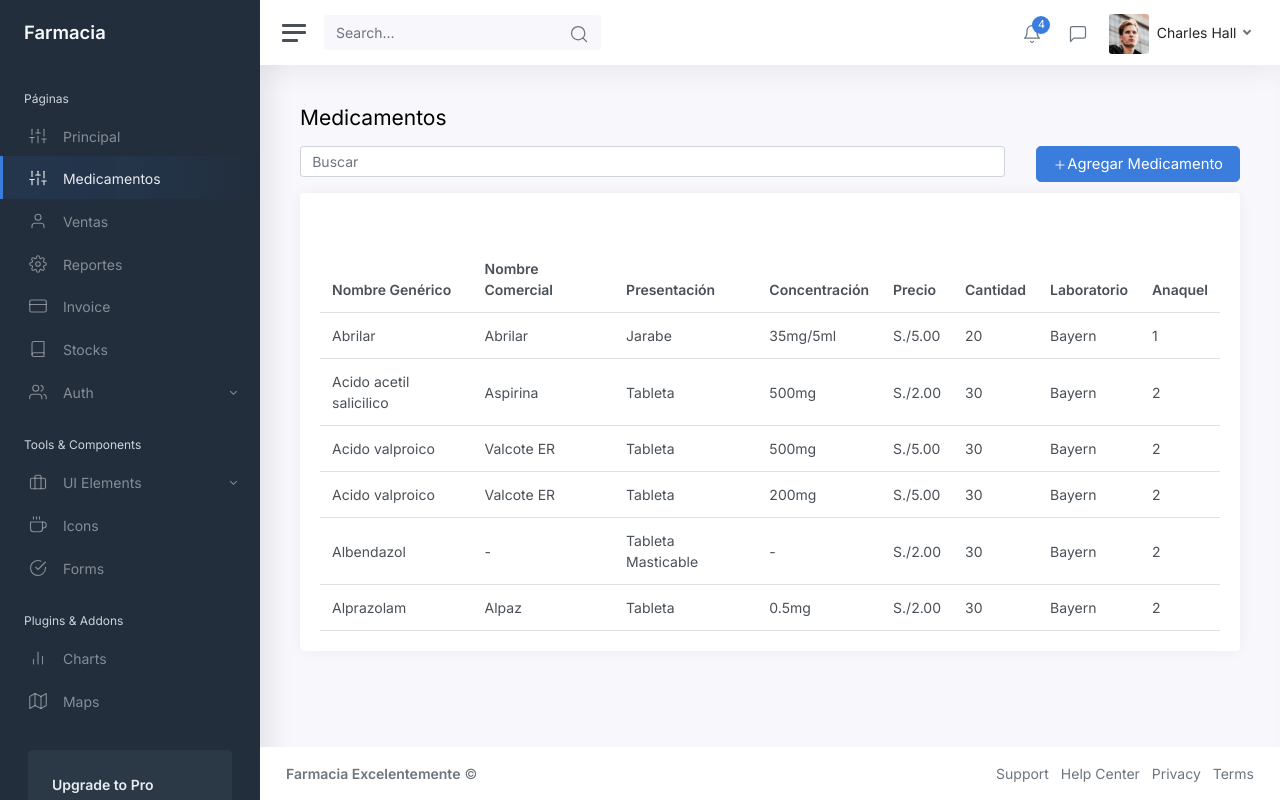
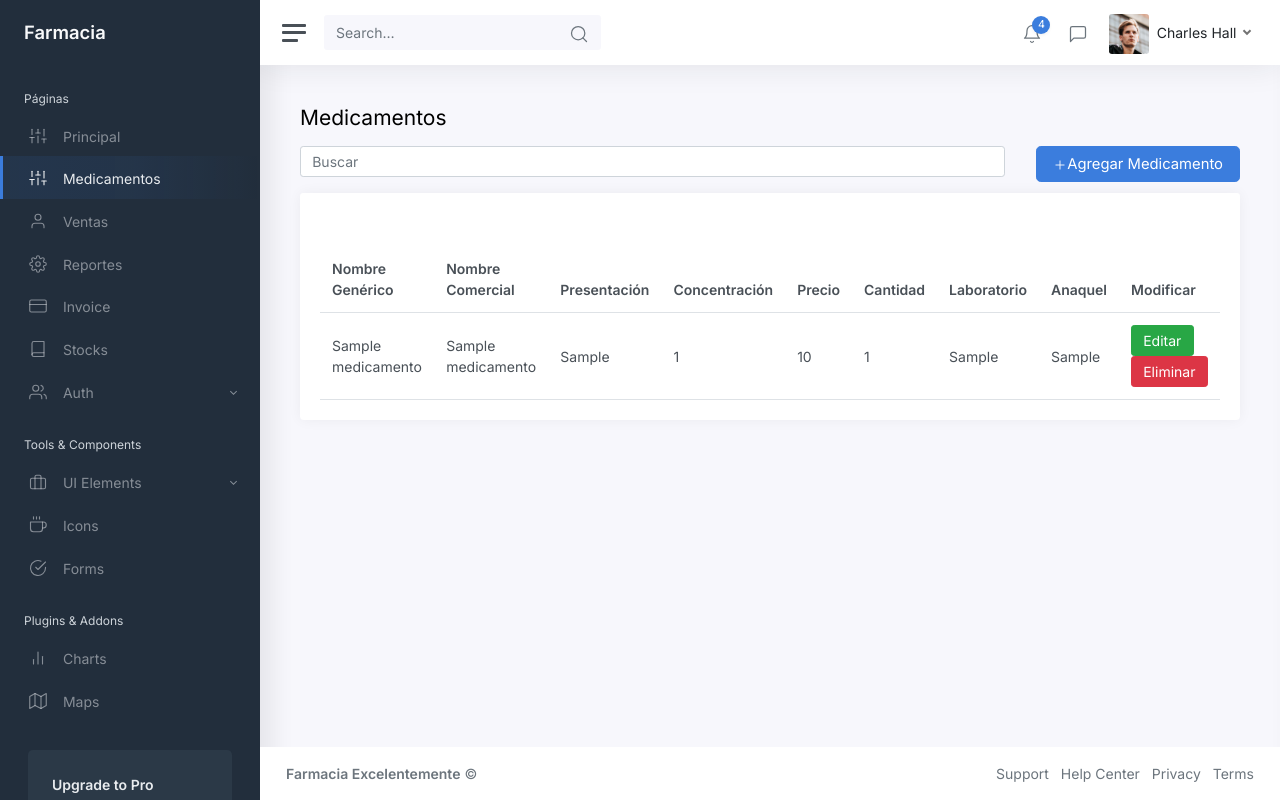
Before and after one commit to lindltaylor7/farmacia, a Laravel app: page /admin in a window 1280 px wide. Run offline with Laravel 8, Linux system fonts and the light colour scheme; tables that the repository leaves empty hold one stand-in row (values such as "Sample post").

Commit message:
Cambio crud 1

```diff
--- a/app/Http/Controllers/MedicamentoController.php
+++ b/app/Http/Controllers/MedicamentoController.php
@@ -2,7 +2,9 @@
 
 namespace App\Http\Controllers;
 
+use App\Models\Medicamento;
 use Illuminate\Http\Request;
+
 
 class MedicamentoController extends Controller
 {
@@ -13,7 +15,8 @@ class MedicamentoController extends Controller
      */
     public function index()
     {
-        return view('admin.medicamentos.index');
+        $medicamentos=Medicamento::all();
+        return view('admin.medicamentos.index', compact('medicamentos'));
     }
 
     /**
@@ -56,7 +59,7 @@ class MedicamentoController extends Controller
      */
     public function edit($id)
     {
-        //
+
     }
 
     /**
--- /dev/null
+++ b/app/Models/Medicamento.php
@@ -0,0 +1,11 @@
+<?php
+
+namespace App\Models;
+
+use Illuminate\Database\Eloquent\Factories\HasFactory;
+use Illuminate\Database\Eloquent\Model;
+
+class Medicamento extends Model
+{
+    use HasFactory;
+}
--- a/resources/views/admin/medicamentos/index.blade.php
+++ b/resources/views/admin/medicamentos/index.blade.php
@@ -30,69 +30,27 @@
                                     <th class="d-none d-md-table-cell">Cantidad</th>
                                     <th class="d-none d-md-table-cell">Laboratorio</th>
                                     <th class="d-none d-md-table-cell">Anaquel</th>
+                                    <th class="d-none d-md-table-cell">Modificar</th>
                                 </tr>
                             </thead>
                             <tbody>
-                                <tr>
-                                    <td class="d-none d-xl-table-cell">Abrilar</td>
-                                    <td class="d-none d-xl-table-cell">Abrilar</td>
-                                    <td class="d-none d-xl-table-cell">Jarabe</td>
-                                    <td class="d-none d-xl-table-cell">35mg/5ml</td>
-                                    <td class="d-none d-md-table-cell">S./5.00</td>
-                                    <td class="d-none d-md-table-cell">20</td>
-                                    <td class="d-none d-md-table-cell">Bayern</td>
-                                    <td class="d-none d-md-table-cell">1</td>
-                                </tr>
-                                <tr>
-                                    <td class="d-none d-xl-table-cell">Acido acetil salicilico</td>
-                                    <td class="d-none d-xl-table-cell">Aspirina</td>
-                                    <td class="d-none d-xl-table-cell">Tableta</td>
-                                    <td class="d-none d-xl-table-cell">500mg</td>
-                                    <td class="d-none d-md-table-cell">S./2.00</td>
-                                    <td class="d-none d-md-table-cell">30</td>
-                                    <td class="d-none d-md-table-cell">Bayern</td>
-                                    <td class="d-none d-md-table-cell">2</td>
-                                </tr>
-                                <tr>
-                                    <td class="d-none d-xl-table-cell">Acido valproico</td>
-                                    <td class="d-none d-xl-table-cell">Valcote ER</td>
-                                    <td class="d-none d-xl-table-cell">Tableta</td>
-                                    <td class="d-none d-xl-table-cell">500mg</td>
-                                    <td class="d-none d-md-table-cell">S./5.00</td>
-                                    <td class="d-none d-md-table-cell">30</td>
-                                    <td class="d-none d-md-table-cell">Bayern</td>
-                                    <td class="d-none d-md-table-cell">2</td>
-                                </tr>
-                                <tr>
-                                    <td class="d-none d-xl-table-cell">Acido valproico</td>
-                                    <td class="d-none d-xl-table-cell">Valcote ER</td>
-                                    <td class="d-none d-xl-table-cell">Tableta</td>
-                                    <td class="d-none d-xl-table-cell">200mg</td>
-                                    <td class="d-none d-md-table-cell">S./5.00</td>
-                                    <td class="d-none d-md-table-cell">30</td>
-                                    <td class="d-none d-md-table-cell">Bayern</td>
-                                    <td class="d-none d-md-table-cell">2</td>
-                                </tr>
-                                <tr>
-                                    <td class="d-none d-xl-table-cell">Albendazol</td>
-                                    <td class="d-none d-xl-table-cell">-</td>
-                                    <td class="d-none d-xl-table-cell">Tableta Masticable</td>
-                                    <td class="d-none d-xl-table-cell">-</td>
-                                    <td class="d-none d-md-table-cell">S./2.00</td>
-                                    <td class="d-none d-md-table-cell">30</td>
-                                    <td class="d-none d-md-table-cell">Bayern</td>
-                                    <td class="d-none d-md-table-cell">2</td>
-                                </tr>
-                                <tr>
-                                    <td class="d-none d-xl-table-cell">Alprazolam</td>
-                                    <td class="d-none d-xl-table-cell">Alpaz</td>
-                                    <td class="d-none d-xl-table-cell">Tableta</td>
-                                    <td class="d-none d-xl-table-cell">0.5mg</td>
-                                    <td class="d-none d-md-table-cell">S./2.00</td>
-                                    <td class="d-none d-md-table-cell">30</td>
-                                    <td class="d-none d-md-table-cell">Bayern</td>
-                                    <td class="d-none d-md-table-cell">2</td>
-                                </tr>
+                                @foreach($medicamentos as $medicamento)
+                                    <tr>
+                                        <td>{{$medicamento->nombre_generico}}</td>
+                                        <td>{{$medicamento->nombre_comercial}}</td>
+                                        <td>{{$medicamento->presentacion}}</td>
+                                        <td>{{$medicamento->concentracion}}</td>
+                                        <td>{{$medicamento->precio}}</td>
+                                        <td>{{$medicamento->cantidad}}</td>
+                                        <td>{{$medicamento->laboratorio}}</td>
+                                        <td>{{$medicamento->anaquel}}</td>
+                                        <td>
+                                            <button class="btn btn-success">Editar</button>
+                                            <button class="btn btn-danger">Eliminar</button>
+                                        </td>
+                                    </tr>
+                                @endforeach
+
                             </tbody>
                         </table>
                     </div>
```
Also changed, not shown: database/migrations/2021_05_21_015530_create_medicamentos_table.php (added).
